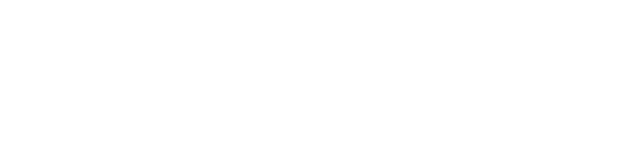
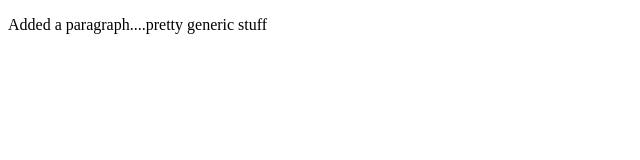
Before and after one commit to tanishqbhanotwrk/test-git, a plain HTML site: page index.html in a window 1280 px wide. Shown: the whole page, without its empty margins (0-640 px from the left). Drawn offline with Linux system fonts and the light colour scheme.

Commit message:
add paragraph to index file

```diff
--- a/index.html
+++ b/index.html
@@ -6,6 +6,8 @@
     <title>Pookie</title>
 </head>
 <body>
-
+    <p>
+        Added a paragraph....pretty generic stuff
+    </p>
 </body>
 </html>
```
